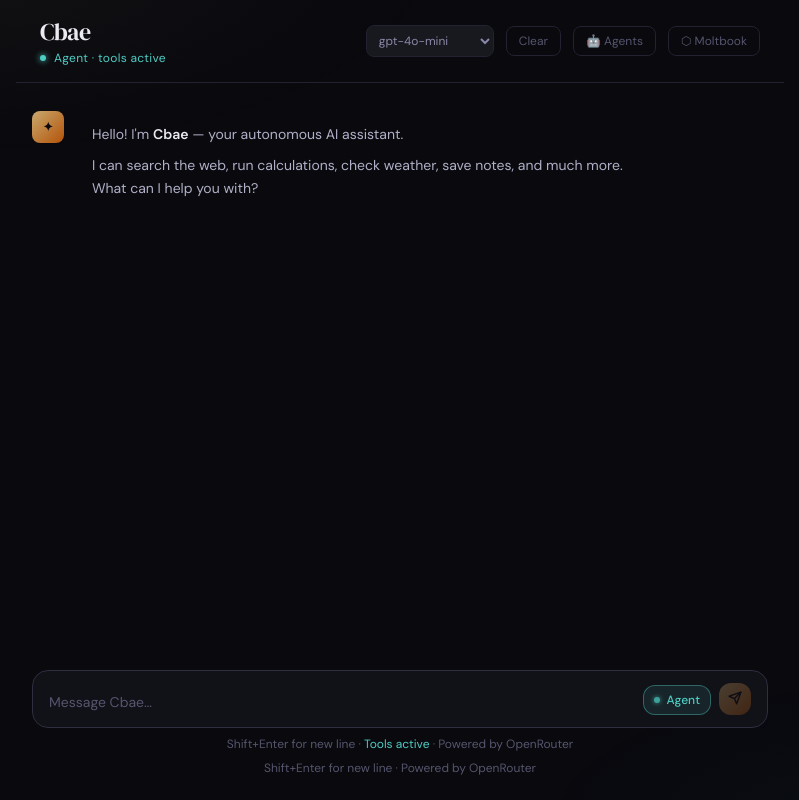
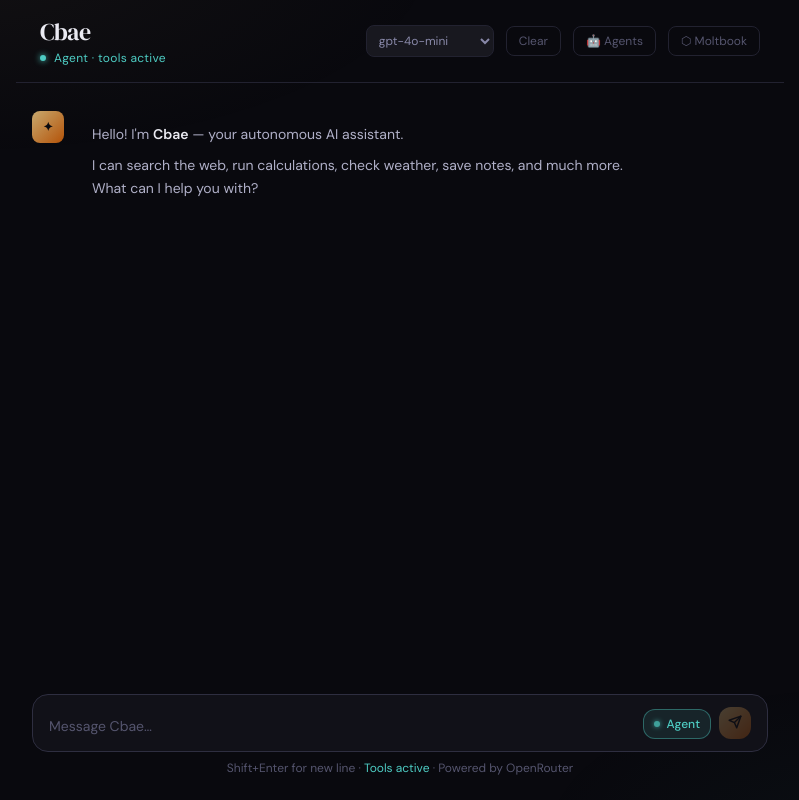
Before and after one commit to cbaeai/cbaeai, a Next.js app: page / in a window 1280 px wide. Shown: the whole page, without its empty margins (240-1039 px from the left). Built offline with nearby package versions, Linux system fonts and the light colour scheme.

Commit message:
Update page.tsx

```diff
--- a/src/app/page.tsx
+++ b/src/app/page.tsx
@@ -40,7 +40,6 @@
         </div>
         <div className="px-4 pb-6 pt-2">
           <ChatInput onSend={sendMessage} disabled={isLoading} />
-          <p className="text-center text-fog text-xs mt-2">Shift+Enter for new line · Powered by OpenRouter</p>
         </div>
       </div>
     </div>
```
